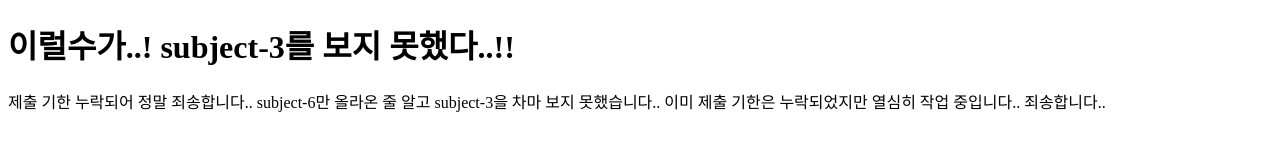
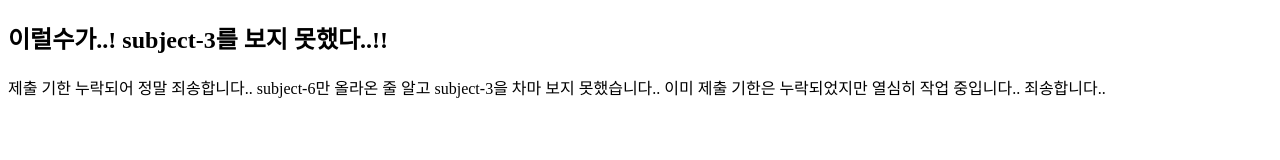
Before and after one commit to Nicknul/Subject-3, a website: page index.html in a window 1280 px wide. Drawn offline with Linux system fonts and the light colour scheme.

Commit message:
<h1> 태그를 <h2>로

```diff
--- a/index.html
+++ b/index.html
@@ -6,7 +6,7 @@
     <title>subject-3</title>
   </head>
   <body>
-    <h1>이럴수가..! subject-3를 보지 못했다..!!</h1>
+    <h2>이럴수가..! subject-3를 보지 못했다..!!</h2>
     <p>
       제출 기한 누락되어 정말 죄송합니다.. subject-6만 올라온 줄 알고 subject-3을 차마 보지 못했습니다.. 이미 제출
       기한은 누락되었지만 열심히 작업 중입니다.. 죄송합니다..
```
